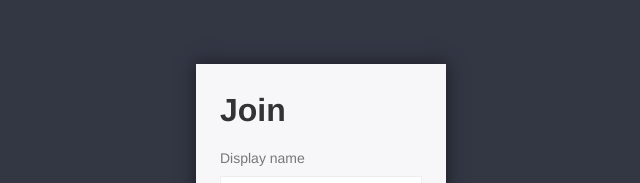
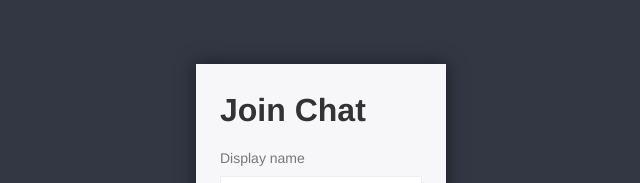
Before and after one commit to kartikpatel28199/chat-app, a website: page public/index.html in a window 1280 px wide. Shown: the part 175-358 px from the top of the page, without its empty margins (319-959 px from the left). Drawn offline with Linux system fonts and the light colour scheme.

```diff
--- a/public/index.html
+++ b/public/index.html
@@ -10,7 +10,7 @@
 <body>
     <div class="centered-form">
         <div class="centered-form__box">
-            <h1>Join</h1>
+            <h1>Join Chat</h1>
             <form action="chat.html">
                 <label for="">Display name</label>
                 <input type="text" name="userName" placeholder="Display name" required autocomplete="off">
```
Also changed, not shown: public/img/favicon.png.
